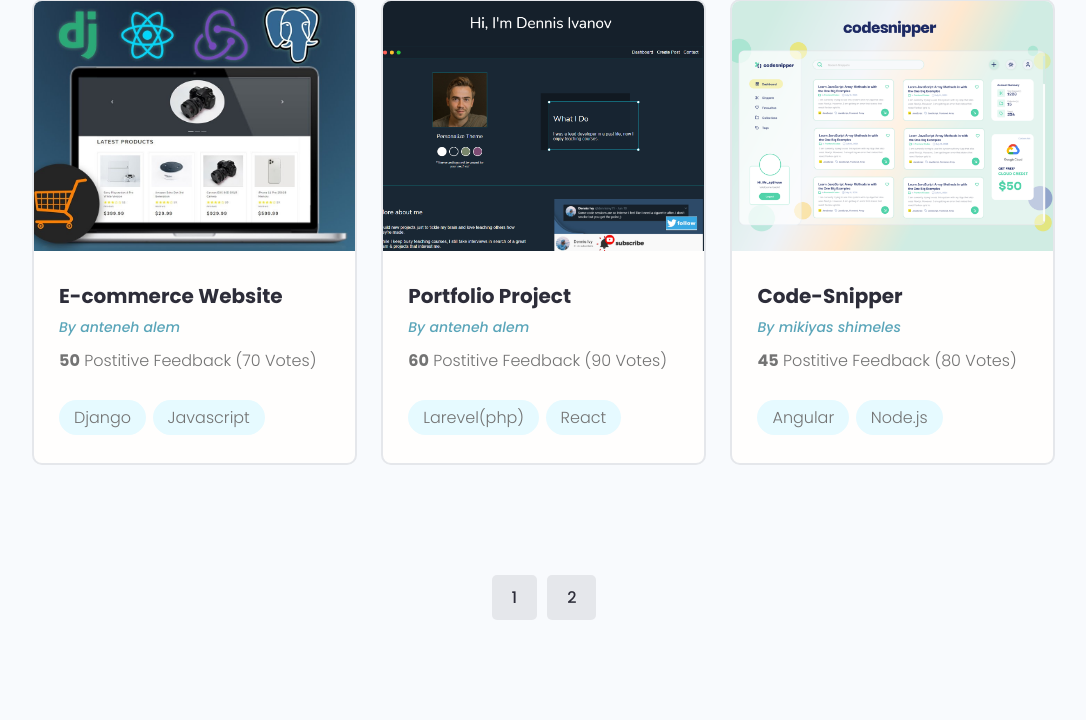
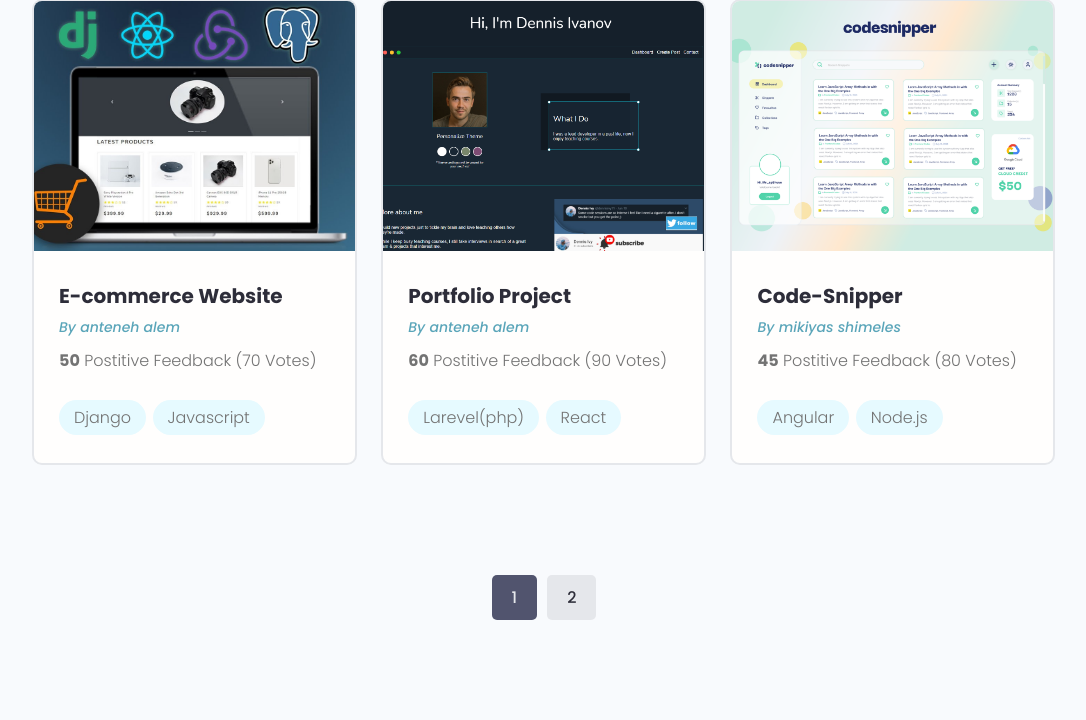
Before and after one commit to beba2123/Django-project, a Django app: page /projects/ in a window 1280 px wide. Shown: the part 405-1125 px from the top of the page, without its empty margins (96-1182 px from the left). Run offline with Django 4.2, Linux system fonts and the light colour scheme; data comes from the database, SQL or seed files in the repository; some libraries are stand-ins or nearby versions.

Commit message:
pagination update 1

```diff
--- a/projects/templates/projectss/projects.html
+++ b/projects/templates/projectss/projects.html
@@ -58,7 +58,12 @@
     <div class="pagination">
       <ul class="container">
           {% for page in paginator.page_range%}
-          <li><a href="?page={{page}}"  class="btn">{{page}}</a></li>
+            {% if page  == projects.number %}
+            {% comment %} this is for making the button black or diffrent color the current page {% endcomment %}
+            <li><a href="?page={{page}}"  class="btn page-link btn--sub">{{page}}</a></li>
+            {% else %}
+          <li><a href="?page={{page}}"  class="btn page-link">{{page}}</a></li>
+            {% endif %}
           {% endfor %}
       </ul>
     </div>
```
